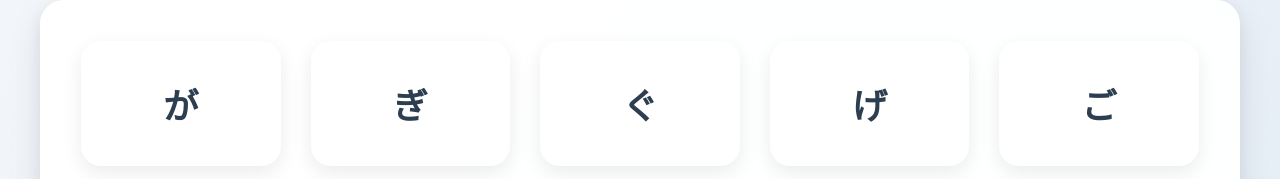
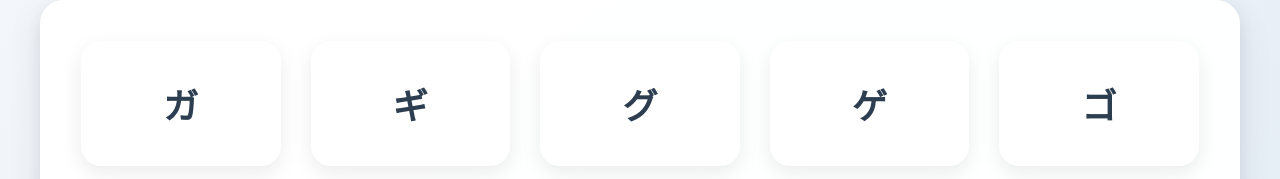
Before and after one commit to alev-x/nihongo, a plain HTML site: page alphabet/katakana/row_ga.html in a window 1280 px wide. Shown: the part 286-465 px from the top of the page. Drawn offline with Linux system fonts and the light colour scheme.

Commit message:
Add files via upload
исправлены буквы ряда с Хираганы на Катакану (важно для правильного отображения информации на карточках)

```diff
--- a/alphabet/katakana/row_ga.html
+++ b/alphabet/katakana/row_ga.html
@@ -32,27 +32,27 @@
 
                     <section>
                         <a href="./row_ga/letter_ga.html" class="letters__card"  id="let_ga">
-                            <h2 class="letters__name">が</h2>
+                            <h2 class="letters__name">ガ</h2>
                         </a>
                     </section>
                     <section>
                         <a href="./row_ga/letter_gi.html" class="letters__card"  id="let_gi">
-                            <h2 class="letters__name">ぎ</h2>
+                            <h2 class="letters__name">ギ</h2>
                         </a>
                     </section>
                     <section>
                         <a href="./row_ga/letter_gu.html" class="letters__card"  id="let_gu">
-                            <h2 class="letters__name">ぐ</h2>
+                            <h2 class="letters__name">グ</h2>
                         </a>
                     </section>
                     <section>
                         <a href="./row_ga/letter_ge.html" class="letters__card"  id="let_ge">
-                            <h2 class="letters__name">げ</h2>
+                            <h2 class="letters__name">ゲ</h2>
                         </a>
                     </section>
                     <section>
                         <a href="./row_ga/letter_go.html" class="letters__card"  id="let_go">
-                            <h2 class="letters__name">ご</h2>
+                            <h2 class="letters__name">ゴ</h2>
                         </a>
                     </section>
                 </div>
```
